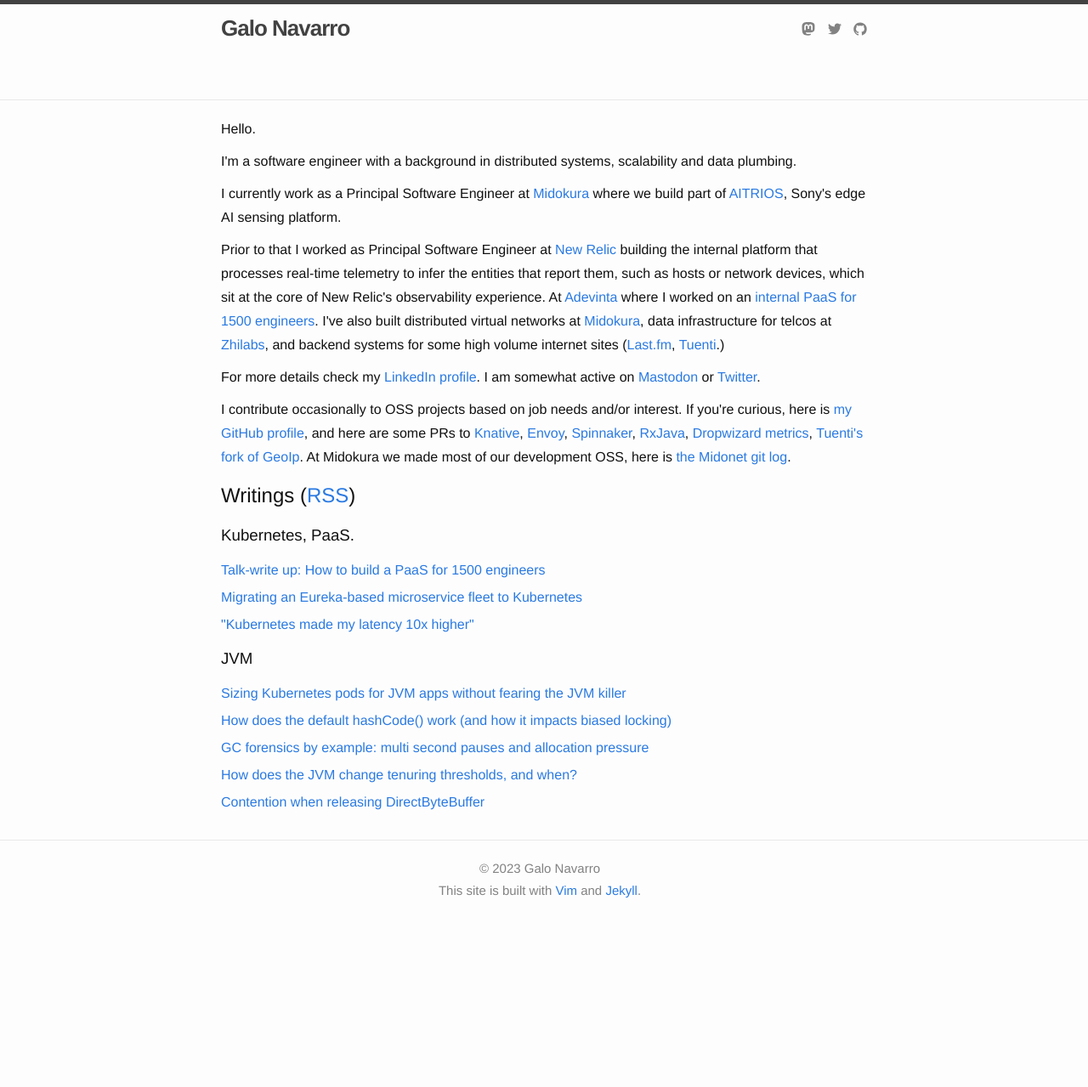
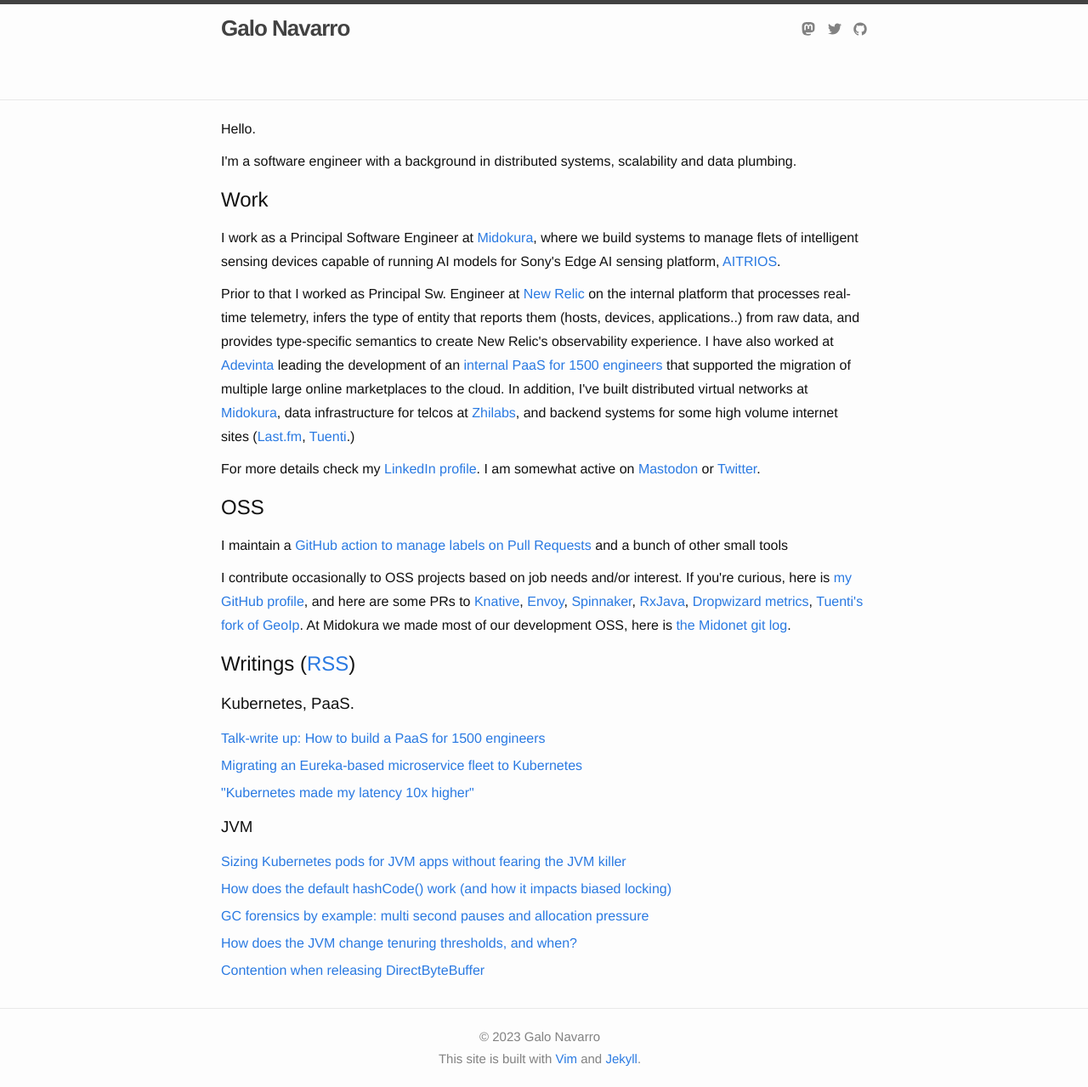
Before and after one commit to srvaroa/srvaroa.github.io, a Jekyll site: the page built from index.html, in a window 1280 px wide. Shown: the whole page at 85% size. Built offline with Jekyll 4.4.1, drawn with Linux system fonts in a browser that asks for light colours; before the commit the page ends 1081 px from its top, so only the background shows below that.

Commit message:
Update index.html

```diff
--- a/index.html
+++ b/index.html
@@ -9,22 +9,28 @@
   <p>I'm a software engineer with a background in distributed systems,
   scalability and data plumbing.</p>
 
-  <p>
-  I currently work as a Principal Software Engineer at <a
-  href="https://www.midokura.com/">Midokura</a> where we build part of
-  <a href="https://www.aitrios.sony-semicon.com/en">AITRIOS</a>, Sony's
-  edge AI sensing platform.
-  </p>
+  <h2>Work</h2>
 
-  <p>
-  Prior to that I worked as Principal Software Engineer at <a
-    href="https://newrelic.com/">New Relic</a> building the internal
-  platform that processes real-time telemetry to infer the entities that
-  report them, such as hosts or network devices, which sit at the core
-  of New Relic's observability experience. At <a
-    href="https://adevinta.com">Adevinta</a> where I worked on an <a
+  <p> I work as a Principal Software Engineer at <a
+    href="https://www.midokura.com/">Midokura</a>, where we build
+    systems to manage flets of intelligent sensing devices capable of
+    running AI models for Sony's Edge AI sensing platform, <a
+    href="https://www.aitrios.sony-semicon.com/en">AITRIOS</a>.  </p>
+
+  <p> Prior to that I worked as Principal Sw. Engineer at <a
+    href="https://newrelic.com/">New Relic</a> on the internal platform
+    that processes real-time telemetry, infers the type of entity that
+    reports them (hosts, devices, applications..) from raw data, and
+    provides type-specific semantics to create New Relic's observability
+    experience.
+
+    I have also worked at <a href="https://adevinta.com">Adevinta</a>
+    leading the development of an <a
     href="https://srvaroa.github.io/paas/infrastructure/platform/kubernetes/cloud/2020/01/02/talk-how-to-build-a-paas-for-1500-engineers.html">internal
-    PaaS for 1500 engineers</a>. I've also built distributed virtual networks at <a
+    PaaS for 1500 engineers</a> that supported the migration of multiple large
+    online marketplaces to the cloud.
+
+    In addition, I've built distributed virtual networks at <a
     href="https://midokura.com">Midokura</a>, data infrastructure for
     telcos at <a href="http://zhilabs.com/">Zhilabs</a>, and backend
     systems for some high volume internet sites (<a
@@ -37,6 +43,9 @@
     href="https://hachyderm.io/@srvaroa">Mastodon</a> or <a
     href="https://twitter.com/srvaroa">Twitter</a>.  </p>
 
+  <h2>OSS</h2>
+
+  <p>I maintain a <a href="https://github.com/srvaroa/labeler/">GitHub action to manage labels on Pull Requests</a> and a bunch of other small tools</p>
   <p>
     I contribute occasionally to OSS projects based on job needs and/or
     interest. If you're curious, here is <a href="https://github.com/srvaroa">my GitHub profile</a>, and here are some PRs to
```
